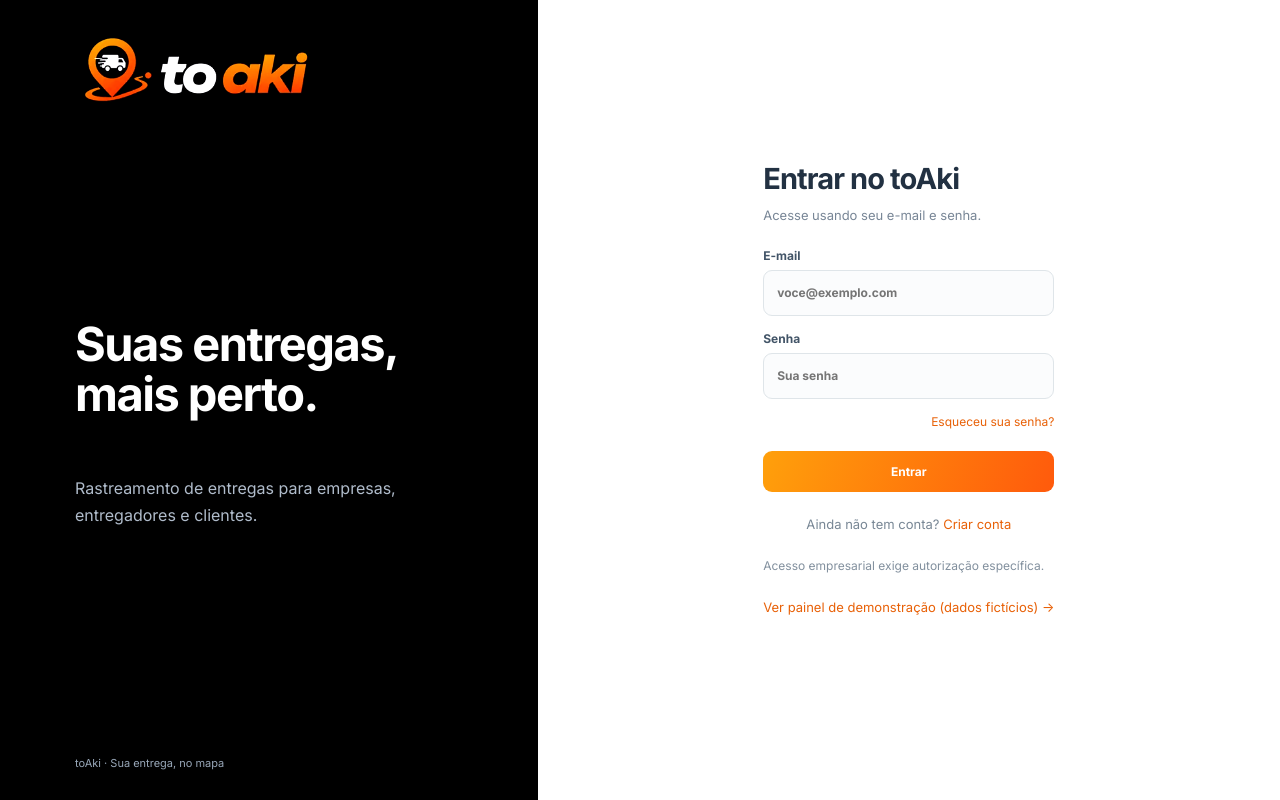
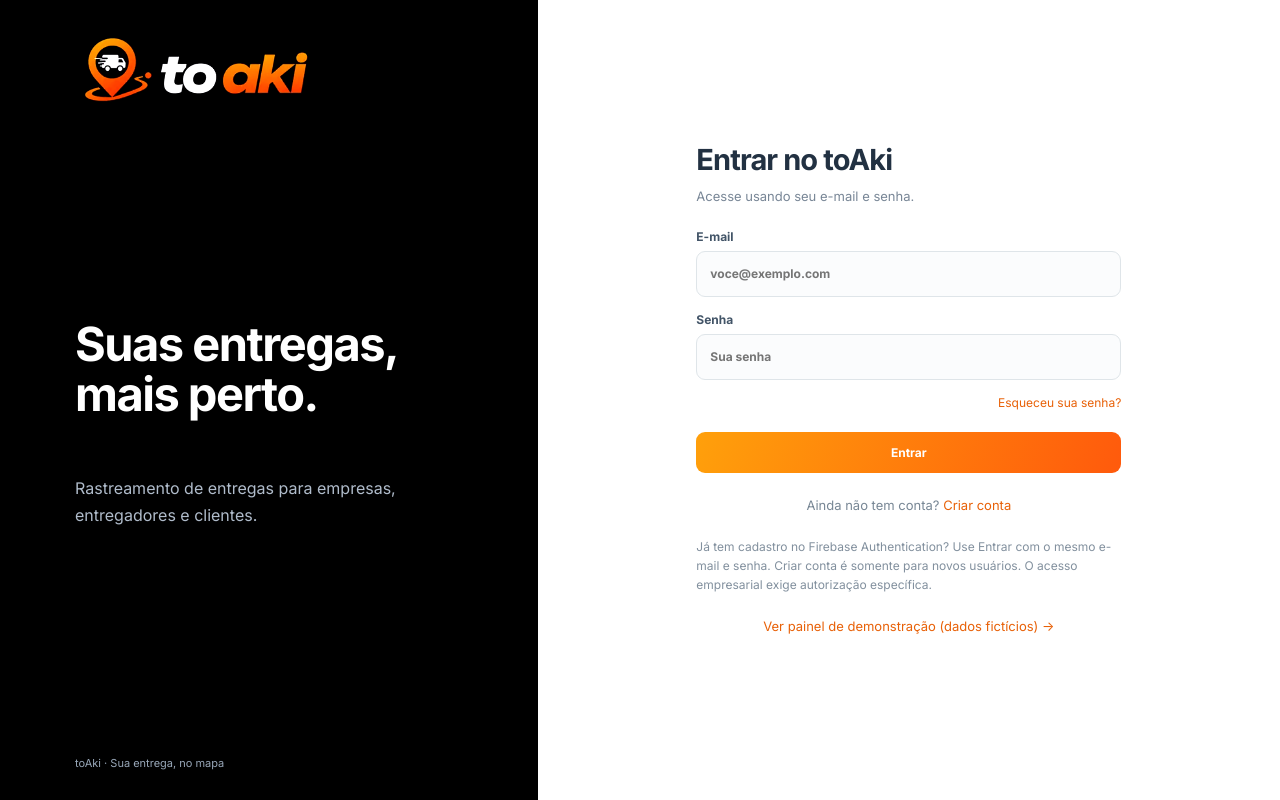
Before and after one commit to perin-dv/ToAki, a React (Vite) app: page /login in a window 1280 px wide. Built offline with nearby package versions, Linux system fonts and the light colour scheme; no server answers.

Commit message:
copy: clarify existing Firebase users can sign in

```diff
--- a/src/pages/AuthPages.tsx
+++ b/src/pages/AuthPages.tsx
@@ -39,7 +39,7 @@ export function LoginPage() {
     {error&&<p className="form-error" role="alert">{error}</p>}
     <button className="primary" disabled={busy}>{busy?"Entrando...":"Entrar"}</button></form>
     <p className="auth-footer">Ainda não tem conta? <Link to="/cadastro">Criar conta</Link></p>
-    <p className="helper">Acesso empresarial exige autorização específica.</p>
+    <p className="helper">Já tem cadastro no Firebase Authentication? Use Entrar com o mesmo e-mail e senha. Criar conta é somente para novos usuários. O acesso empresarial exige autorização específica.</p>
     <p className="auth-footer"><Link to="/demonstracao">Ver painel de demonstração (dados fictícios) →</Link></p>
   </Layout>;
 }
```
